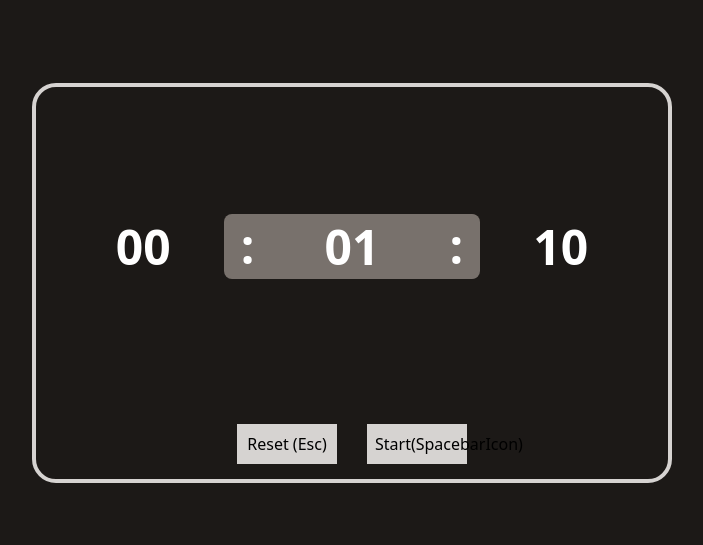
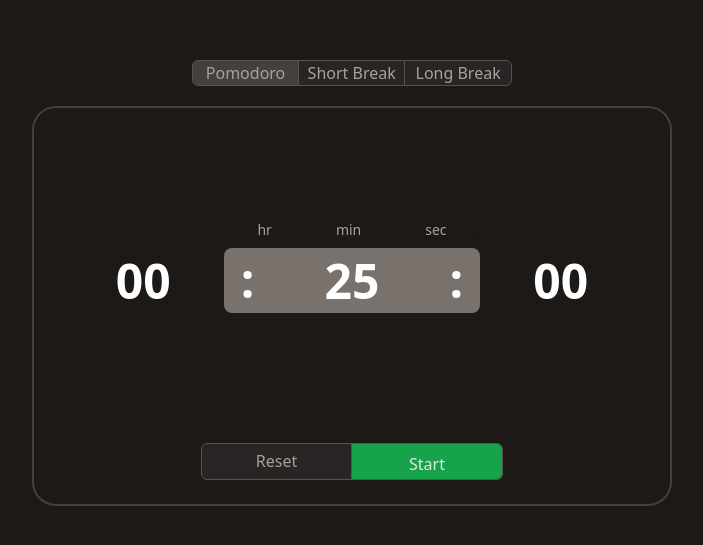
Before and after one commit to paradimes/pomodoro, a React (Vite) app in the folder client/: page / in a window 1280 px wide. Shown: the part 117-662 px from the top of the page, without its empty margins (288-991 px from the left). Built offline with nearby package versions, Linux system fonts and the light colour scheme.

Commit message:
wip-3: added context, added pomodoro, short break, long break modes, added bell sound at end of timer

```diff
--- a/client/src/App.tsx
+++ b/client/src/App.tsx
@@ -1,10 +1,78 @@
-import Pomodoro from "./components/Pomodoro";
+import TimerMenu from "./components/TimerMenu";
+import Pomodoro, { Time } from "./components/Pomodoro";
 import "./index.css";
+import { useCallback, useState } from "react";
+import { TimerContext } from "./context/TimerContext";
 
 export default function App() {
+  const [time, setTime] = useState<Time>({
+    hours: 0,
+    minutes: 59,
+    seconds: 0,
+  });
+  const [pomodoroMode, setPomodoroMode] = useState<boolean>(true);
+  const [shortBreak, setShortBreak] = useState<boolean>(false);
+  const [longBreak, setLongBreak] = useState<boolean>(false);
+
+  const [isActive, setIsActive] = useState<boolean>(false);
+  const [reset, setReset] = useState<boolean>(true);
+  const [initialTotalSeconds, setInitialTotalSeconds] = useState<number>(0);
+  const [progress, setProgress] = useState<number>(100);
+
+  const handleReset = useCallback(() => {
+    setReset(true);
+    setIsActive(false);
+    if (pomodoroMode) {
+      setTime({
+        hours: 0,
+        minutes: 25,
+        seconds: 0,
+      });
+    } else if (shortBreak) {
+      setTime({
+        hours: 0,
+        minutes: 5,
+        seconds: 0,
+      });
+    } else if (longBreak) {
+      setTime({
+        hours: 0,
+        minutes: 20,
+        seconds: 0,
+      });
+    }
+
+    setInitialTotalSeconds(0);
+    setProgress(100);
+    document.title = "Pomodoro";
+  }, [setTime, pomodoroMode, shortBreak, longBreak]);
+
   return (
-    <div className="w-full h-screen flex items-center justify-center bg-stone-900">
-      <Pomodoro />
-    </div>
+    <TimerContext.Provider
+      value={{
+        time,
+        setTime,
+        pomodoroMode,
+        setPomodoroMode,
+        shortBreak,
+        setShortBreak,
+        longBreak,
+        setLongBreak,
+        handleReset,
+        isActive,
+        setIsActive,
+        reset,
+        setReset,
+        initialTotalSeconds,
+        setInitialTotalSeconds,
+        progress,
+        setProgress,
+      }}
+    >
+      <div className="w-full h-screen flex flex-col gap-5 items-center justify-center bg-stone-900">
+        <TimerMenu />
+        <Pomodoro />
+      </div>
+    </TimerContext.Provider>
   );
 }
--- a/client/src/components/Pomodoro.tsx
+++ b/client/src/components/Pomodoro.tsx
@@ -1,21 +1,32 @@
-import { useCallback, useEffect, useState } from "react";
+import { useCallback, useContext, useEffect } from "react";
+import { TimerContext } from "../context/TimerContext";
+import bell from "../assets/old-church-bell.mp3";
 
-type Time = {
+export type Time = {
   hours: number;
   minutes: number;
   seconds: number;
 };
 
 export default function Pomodoro() {
-  const [time, setTime] = useState<Time>({
-    hours: 0,
-    minutes: 1,
-    seconds: 10,
-  });
-  const [isActive, setIsActive] = useState<boolean>(false);
-  const [reset, setReset] = useState<boolean>(true);
-  const [initialTotalSeconds, setInitialTotalSeconds] = useState<number>(0);
-  const [progress, setProgress] = useState<number>(100);
+  const timerContext = useContext(TimerContext);
+
+  if (!timerContext) {
+    throw new Error("TimerMenu must be used within a TimerProvider");
+  }
+  const {
+    time,
+    setTime,
+    handleReset,
+    isActive,
+    setIsActive,
+    reset,
+    setReset,
+    initialTotalSeconds,
+    setInitialTotalSeconds,
+    progress,
+    setProgress,
+  } = timerContext;
 
   const handleTimeChange =
     (timeUnit: string) => (event: React.ChangeEvent<HTMLInputElement>) => {
@@ -35,10 +46,11 @@
       ) {
         value = 0;
       }
-      setTime((prevTime) => ({
-        ...prevTime,
+      const newTime: Time = {
+        ...time,
         [timeUnit]: value,
-      }));
+      };
+      setTime(newTime);
     };
 
   const handleTimerInputKeyPress = (event: React.KeyboardEvent) => {
@@ -56,22 +68,22 @@
     }
   };
 
-  // progress bar
   const radius = 150;
   const stroke = 4;
   const normalizedRadius = radius - stroke * 2;
   const circumference = normalizedRadius * 2 * Math.PI;
   const strokeDashoffset = circumference - (progress / 100) * circumference;
 
-  // updating the time
+  useEffect(() => {
+    handleReset();
+  }, [handleReset]);
+
   useEffect(() => {
     let timer: NodeJS.Timeout;
 
     if (isActive) {
       timer = setInterval(() => {
-        setTime((prevTime) => {
-          const newTime: Time = { ...prevTime };
-
+        const newTime: Time = { ...time };
         if (newTime.seconds > 0) {
           newTime.seconds--;
         } else {
@@ -85,10 +97,13 @@
               newTime.seconds = 59;
             } else {
               clearInterval(timer);
-                setIsActive(false);
+              const audio = new Audio(bell);
+              handleReset();
+              audio.play();
             }
           }
         }
+        setTime(newTime);
 
         const remainingSeconds =
           newTime.hours * 3600 + newTime.minutes * 60 + newTime.seconds;
@@ -99,16 +114,22 @@
         } else {
           setProgress(newProgress);
         }
-
-          return newTime;
-        });
       }, 1000);
     }
 
     return () => {
       clearInterval(timer);
     };
-  }, [initialTotalSeconds, isActive]);
+  }, [
+    handleReset,
+    initialTotalSeconds,
+    setInitialTotalSeconds,
+    isActive,
+    setIsActive,
+    setProgress,
+    setTime,
+    time,
+  ]);
 
   useEffect(() => {
     if (!reset) {
@@ -129,29 +150,25 @@
         time.hours * 3600 + time.minutes * 60 + time.seconds;
       setInitialTotalSeconds(totalSeconds);
     }
-  }, [initialTotalSeconds, time]);
+  }, [
+    initialTotalSeconds,
+    setInitialTotalSeconds,
+    setIsActive,
+    setReset,
+    time.hours,
+    time.minutes,
+    time.seconds,
+  ]);
 
-  const handlePause = () => {
+  const handlePause = useCallback(() => {
     setReset(false);
     setIsActive(false);
-  };
-
-  const handleReset = () => {
-    setReset(true);
-    setIsActive(false);
-    setTime({
-      hours: 0,
-      minutes: 0,
-      seconds: 10,
-    });
-    setInitialTotalSeconds(0);
-    setProgress(100);
-    document.title = "Pomodoro";
-  };
+  }, [setIsActive, setReset]);
 
   useEffect(() => {
     const handleSpacebarPress = (event: KeyboardEvent) => {
       if (event.code === "Space") {
+        event.preventDefault();
         if (isActive) {
           handlePause();
         } else {
@@ -167,12 +184,12 @@
     return () => {
       document.removeEventListener("keydown", handleSpacebarPress);
     };
-  }, [handleStart, isActive]);
+  }, [handlePause, handleReset, handleStart, isActive]);
 
   return (
     <div
-      className="w-1/2 h-1/2 p-4 flex flex-col items-center justify-center
-         bg-stone-900 border-4 border-stone-300 rounded-3xl"
+      className="w-1/2 h-1/2 p-4 pb-6  flex flex-col items-center justify-center
+         bg-stone-900 border-2 border-stone-700 rounded-3xl"
     >
       <div
         id="timer"
@@ -209,9 +226,14 @@
             </span>
           </>
         )}
-        {
-          reset && (
-            <div className="absolute w-1/5 flex flex-row items-center justify-center bg-stone-500 rounded-lg ">
+        {reset && (
+          <div className="absolute w-1/5 flex flex-col items-center gap-2 justify-center rounded-lg">
+            <div className="flex flex-row items-center justify-center gap-16 bg-stone-900 w-full rounded-lg text-sm text-stone-400 font-normal ">
+              <span>hr</span>
+              <span>min</span>
+              <span>sec</span>
+            </div>
+            <div className=" w-full flex flex-row items-center justify-center bg-stone-500 rounded-lg ">
               <input
                 disabled={!reset}
                 className={`text-5xl font-bold text-white bg-transparent text-center border-none outline-none focus:bg-orange-400 focus:bg-opacity-80`}
@@ -249,46 +271,37 @@
                 onKeyDown={handleTimerInputKeyPress}
               />
             </div>
-          )
-          //  : (
-          //   <span id="time" className="absolute text-5xl font-bold text-white">
-          // {`${String(time.hours).padStart(2, "0")}:${String(
-          //   time.minutes
-          // ).padStart(2, "0")}:${String(time.seconds).padStart(2, "0")}`}
-          //   </span>
-          // )
-        }
+          </div>
+        )}
       </div>
 
       <div
         id="button-options"
-        className=" w-1/2 flex flex-row  items-center justify-center gap-[10%] mt-[3%]"
+        className=" mt-[3%]
+        flex flex-row  items-center justify-center rounded-md w-1/2 bg-stone-800 border-[0.5px] border-stone-600 overflow-hidden
+        "
       >
         <button
           id="reset-button"
-          disabled={reset}
           onClick={handleReset}
-          className="flex items-center justify-center w-1/3 h-full bg-stone-300 p-2 "
+          className=" p-2 w-1/2 text-stone-400 text-center  hover:bg-stone-600 active:bg-stone-500 border-r-[0.5px] border-stone-600 focus:outline-none focus:border-none"
         >
-          Reset (Esc)
+          Reset
         </button>
         <button
           id="start-stop-button"
           onClick={isActive ? handlePause : handleStart}
-          className={`flex w-1/3 h-full p-2 text-center
+          className={` h-full w-1/2 text-stone-200 text-center focus:outline-none focus:border-none
+           p-2
           ${
             isActive
-              ? `bg-red-400`
+              ? `bg-red-600`
               : !isActive && !reset
-              ? `bg-green-400`
-              : `bg-stone-300`
+              ? `bg-green-600`
+              : `bg-green-600 `
           }`}
         >{`${
-          isActive
-            ? `Pause (SpacebarIcon)`
-            : !isActive && !reset
-            ? `Resume (SpacebarIcon)`
-            : `Start(SpacebarIcon)`
+          isActive ? `Pause` : !isActive && !reset ? `Resume` : `Start`
         }`}</button>
       </div>
     </div>
--- /dev/null
+++ b/client/src/components/TimerMenu.tsx
@@ -0,0 +1,94 @@
+import { useContext, useEffect } from "react";
+import { TimerContext } from "../context/TimerContext";
+
+export default function TimerMenu() {
+  const timerContext = useContext(TimerContext);
+
+  if (!timerContext) {
+    throw new Error("TimerMenu must be used within a TimerProvider");
+  }
+  const {
+    setTime,
+    pomodoroMode,
+    setPomodoroMode,
+    shortBreak,
+    setShortBreak,
+    longBreak,
+    setLongBreak,
+    handleReset,
+  } = timerContext;
+
+  useEffect(() => {
+    setPomodoroMode(true);
+  }, [setPomodoroMode]);
+
+  const handlePomodoroClick = () => {
+    handleReset();
+    setPomodoroMode(true);
+    setShortBreak(false);
+    setLongBreak(false);
+    setTime({
+      hours: 0,
+      minutes: 25,
+      seconds: 0,
+    });
+  };
+
+  const handleShortBreakClick = () => {
+    handleReset();
+    setPomodoroMode(false);
+    setShortBreak(true);
+    setLongBreak(false);
+    setTime({
+      hours: 0,
+      minutes: 5,
+      seconds: 0,
+    });
+  };
+
+  const handleLongBreakClick = () => {
+    handleReset();
+    setPomodoroMode(false);
+    setShortBreak(false);
+    setLongBreak(true);
+    setTime({
+      hours: 0,
+      minutes: 10,
+      seconds: 0,
+    });
+  };
+
+  return (
+    <div className="flex flex-row  items-center justify-center rounded-md w-1/4 bg-stone-800 border-[0.5px] border-stone-600 overflow-hidden">
+      <button
+        id="pomodoroMode"
+        className={`w-1/2 text-stone-400 text-center focus:bg-stone-700 hover:bg-stone-600 active:bg-stone-500
+       border-r-[0.5px] border-stone-600 focus:outline-none focus:border-none ${
+         pomodoroMode ? "bg-stone-700" : "bg-transparent"
+       }  `}
+        onClick={handlePomodoroClick}
+      >
+        Pomodoro
+      </button>
+      <button
+        id="shortBreak"
+        className={`w-1/2 text-stone-400 text-center focus:bg-stone-700 hover:bg-stone-600 active:bg-stone-500
+       border-r-[0.5px] border-stone-600 focus:outline-none focus:border-none ${
+         shortBreak ? "bg-stone-700" : "bg-transparent"
+       }  `}
+        onClick={handleShortBreakClick}
+      >
+        Short Break
+      </button>
+      <button
+        id="longBreak"
+        className={`w-1/2 text-stone-400 text-center focus:bg-stone-700 hover:bg-stone-600 active:bg-stone-500 focus:outline-none focus:border-none  ${
+          longBreak ? "bg-stone-700" : "bg-transparent"
+        } `}
+        onClick={handleLongBreakClick}
+      >
+        Long Break
+      </button>
+    </div>
+  );
+}
--- /dev/null
+++ b/client/src/context/TimerContext.ts
@@ -0,0 +1,26 @@
+import { createContext } from "react";
+import { Time } from "../components/Pomodoro";
+
+export type TimerContextType = {
+  time: Time;
+  setTime: (value: Time) => void;
+  pomodoroMode: boolean;
+  setPomodoroMode: (value: boolean) => void;
+  shortBreak: boolean;
+  setShortBreak: (value: boolean) => void;
+  longBreak: boolean;
+  setLongBreak: (value: boolean) => void;
+  handleReset: () => void;
+  isActive: boolean;
+  setIsActive: (value: boolean) => void;
+  reset: boolean;
+  setReset: (value: boolean) => void;
+  initialTotalSeconds: number;
+  setInitialTotalSeconds: (value: number) => void;
+  progress: number;
+  setProgress: (value: number) => void;
+};
+
+export const TimerContext = createContext<TimerContextType | undefined>(
+  undefined
+);
```
Also changed, not shown: 1 other file (tests, documents, lock files or other folders). Lines whose indentation alone changed are shown as unchanged.
